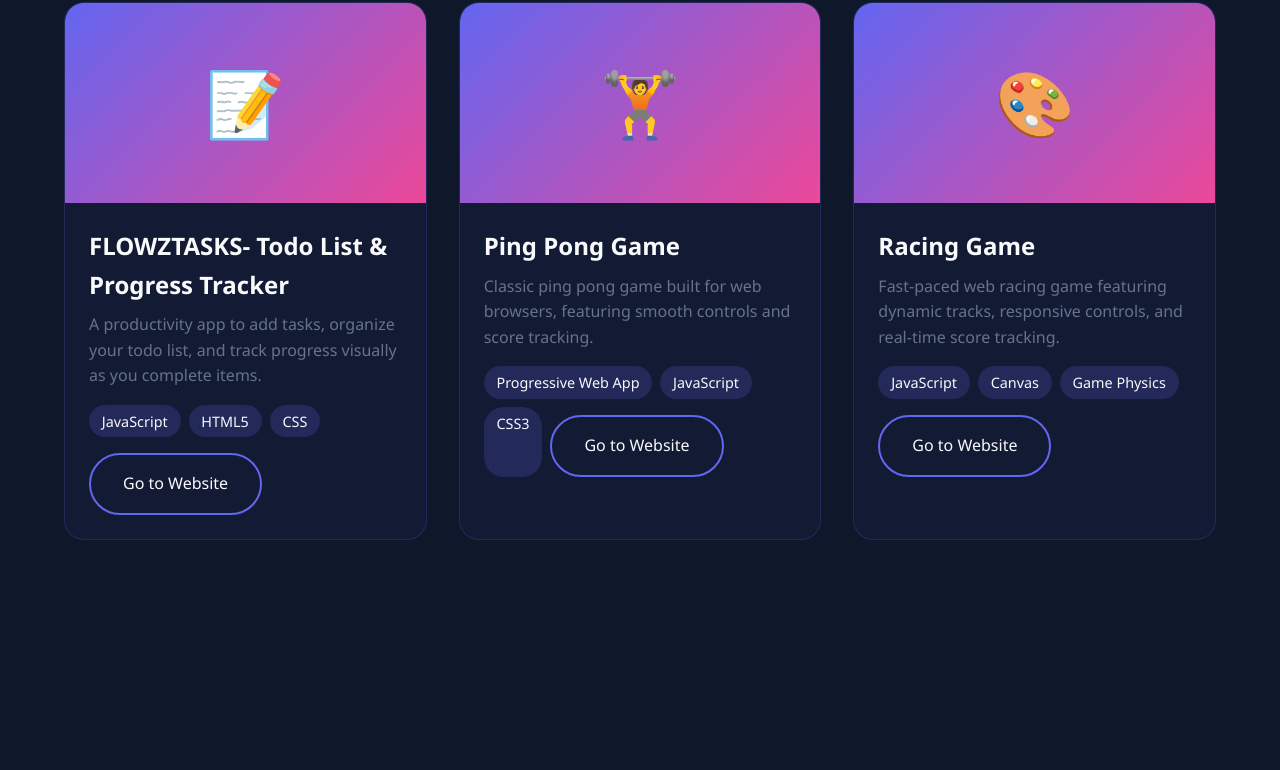
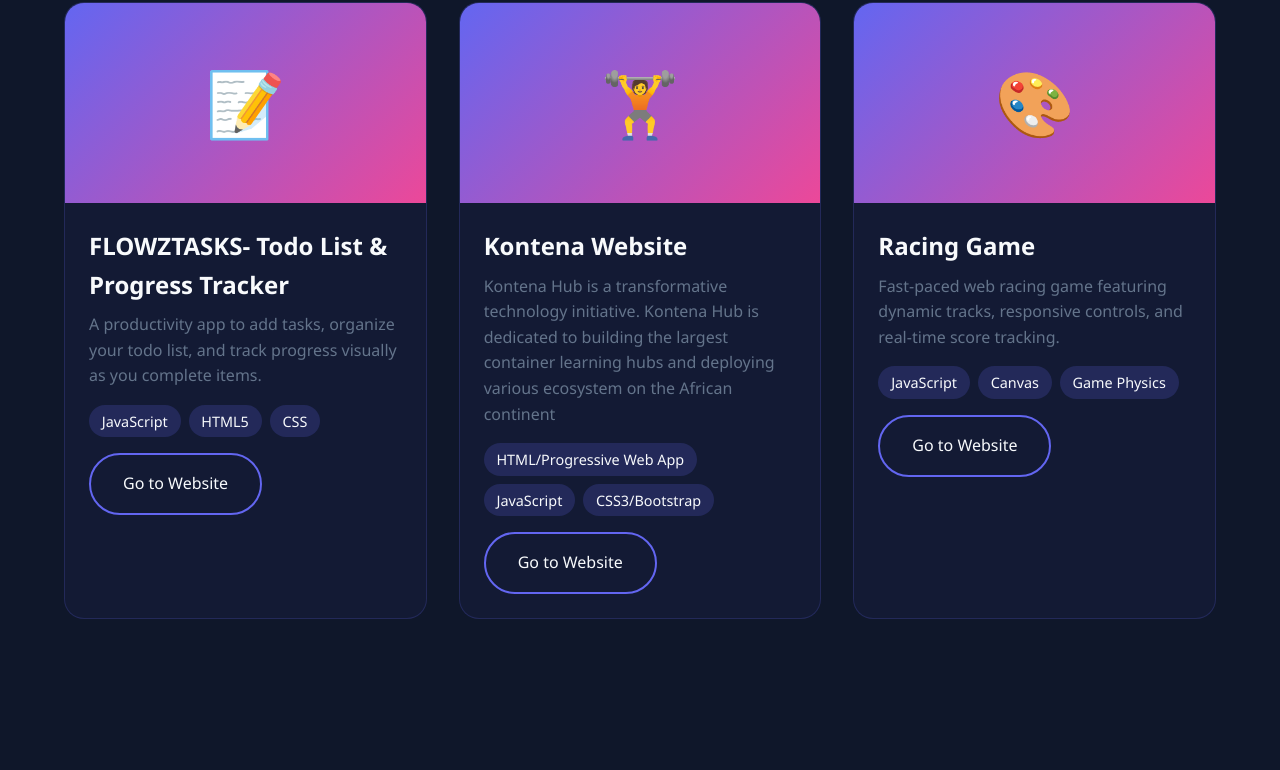
Before and after one commit to Hezekiah01/My-portfolio, a plain HTML site: page index.html in a window 1280 px wide. Shown: the part 3234-4004 px from the top of the page. Drawn offline with Linux system fonts and the light colour scheme.

Commit message:
Update index.html

```diff
--- a/index.html
+++ b/index.html
@@ -180,13 +180,13 @@
                 <div class="project-card reveal">
                     <div class="project-image">🏋️</div>
                     <div class="project-content">
-                        <h3>Ping Pong Game</h3>
-                        <p>Classic ping pong game built for web browsers, featuring smooth controls and score tracking.</p>
+                        <h3>Kontena Website</h3>
+                        <p>Kontena Hub is a transformative technology initiative. Kontena Hub is dedicated to building the largest container learning hubs and deploying various ecosystem on the African continent</p>
                         <div class="project-tags">
-                            <span class="tag">Progressive Web App</span>
+                            <span class="tag">HTML/Progressive Web App</span>
                             <span class="tag">JavaScript</span>
-                            <span class="tag">CSS3</span>
-                            <a href="https://finx-ping-pong-game.vercel.app/" target="_blank" rel="noopener" class="btn btn-secondary" style="margin-top:8px;display:inline-block;">Go to Website</a>
+                            <span class="tag">CSS3/Bootstrap</span>
+                            <a href="https://kotena.com.ng" target="_blank" rel="noopener" class="btn btn-secondary" style="margin-top:8px;display:inline-block;">Go to Website</a>
                         </div>
                     </div>
                 </div>
```
